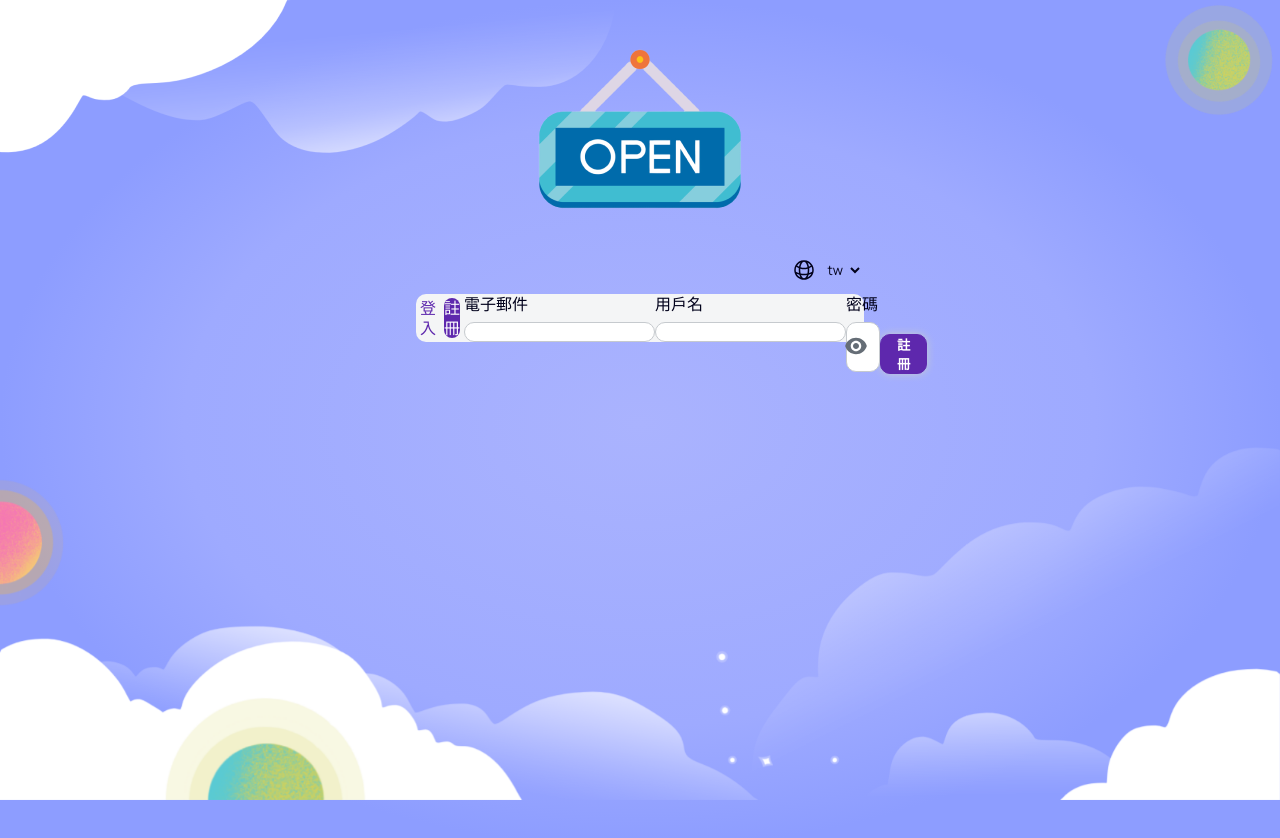
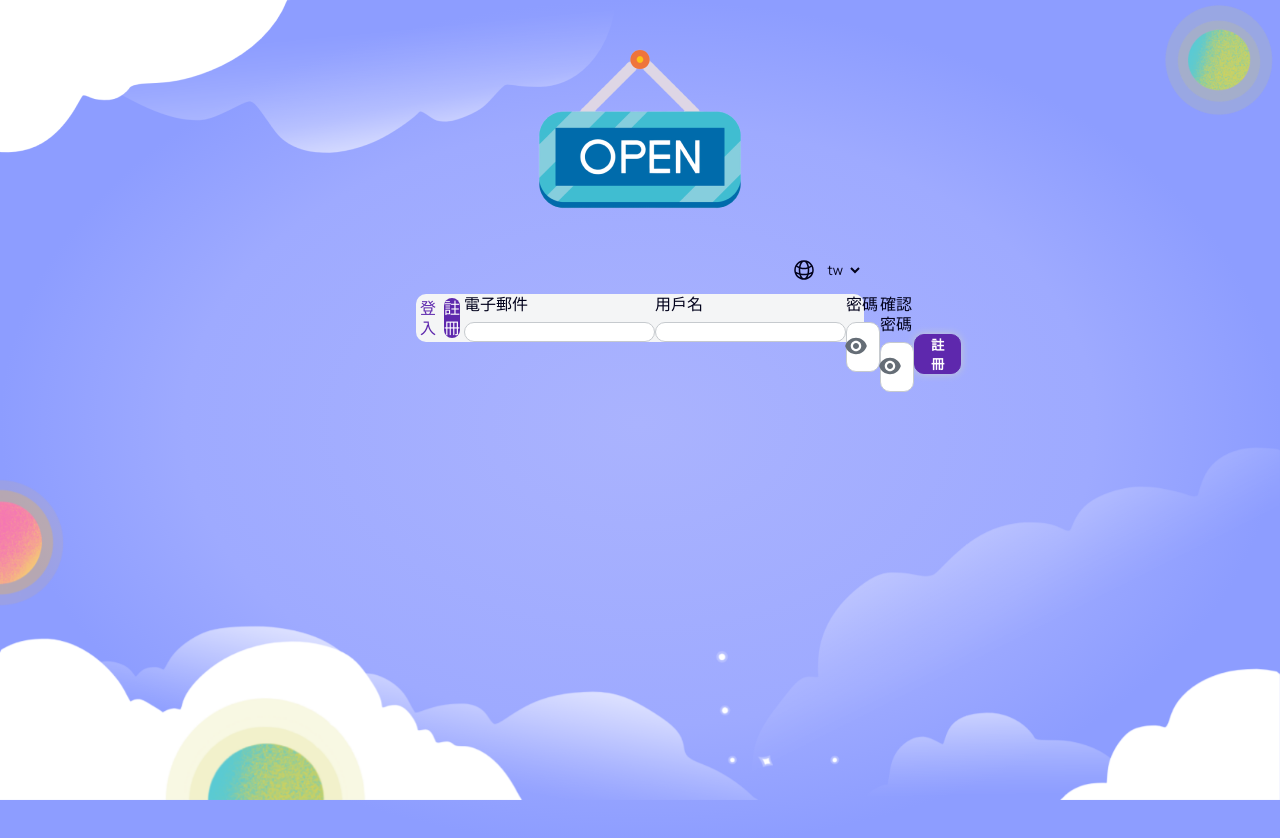
Before and after one commit to ya850805/map-dice-frontend, a Vue app: page /register in a window 1280 px wide. Shown: the top 838 px of the page. Built offline with nearby package versions, Linux system fonts and the light colour scheme.

Commit message:
feat: Add confirm password field in Register component.

```diff
--- a/src/lang/en.json
+++ b/src/lang/en.json
@@ -7,6 +7,7 @@
   "_email": "email",
   "_username": "username",
   "_password": "password",
+  "_confirmPassword": "confirm password",
   "_placeType": "Place type",
   "_restaurant": "restaurant",
   "_dice": "Dice",
--- a/src/lang/tw.json
+++ b/src/lang/tw.json
@@ -7,6 +7,7 @@
   "_email": "電子郵件",
   "_username": "用戶名",
   "_password": "密碼",
+  "_confirmPassword": "確認密碼",
   "_placeType": "地點類型",
   "_restaurant": "餐廳",
   "_dice": "骰",
--- a/src/views/Register.vue
+++ b/src/views/Register.vue
@@ -15,6 +15,14 @@
       <i class="i-password" @click="showPassword=!showPassword" ></i>
     </div>
   </div>
+  <div class="flex-col w-100">
+    <p>{{ $t('_confirmPassword') }}</p>
+    <div class="flex-row-sb pos-relative">
+      <input class="w-100" v-if="showConfirmPassword" type="text" v-model="confirmPassword"/>
+      <input class="w-100" v-else type="password" v-model="confirmPassword"/>
+      <i class="i-password" @click="showConfirmPassword=!showConfirmPassword" ></i>
+    </div>
+  </div>
   <div class="flex-col w-100 mt-40">
     <button @click="register()">{{ $t('_register') }}</button>
   </div>
@@ -28,7 +36,9 @@ import {BACKEND_URL} from "@/constant/MapDiceConstant";
 let email = ref("")
 let username = ref("")
 let password = ref("")
+let confirmPassword = ref("")
 let showPassword = ref(false)
+let showConfirmPassword = ref(false)
 
 function register() {
   if(email.value == "") {
@@ -43,6 +53,16 @@ function register() {
 
   if (password.value == "") {
     alert("password is required")
+    return
+  }
+
+  if (confirmPassword.value == "") {
+    alert("password is required")
+    return
+  }
+
+  if(password.value != confirmPassword.value) {
+    alert("password and confirm password are not match")
     return
   }
 
```
